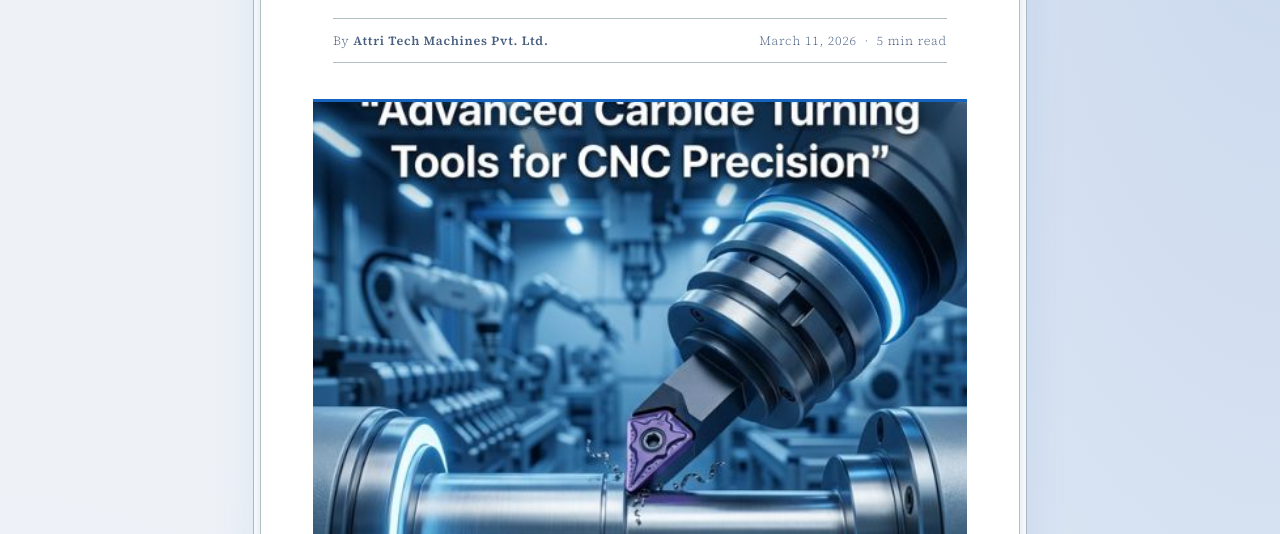
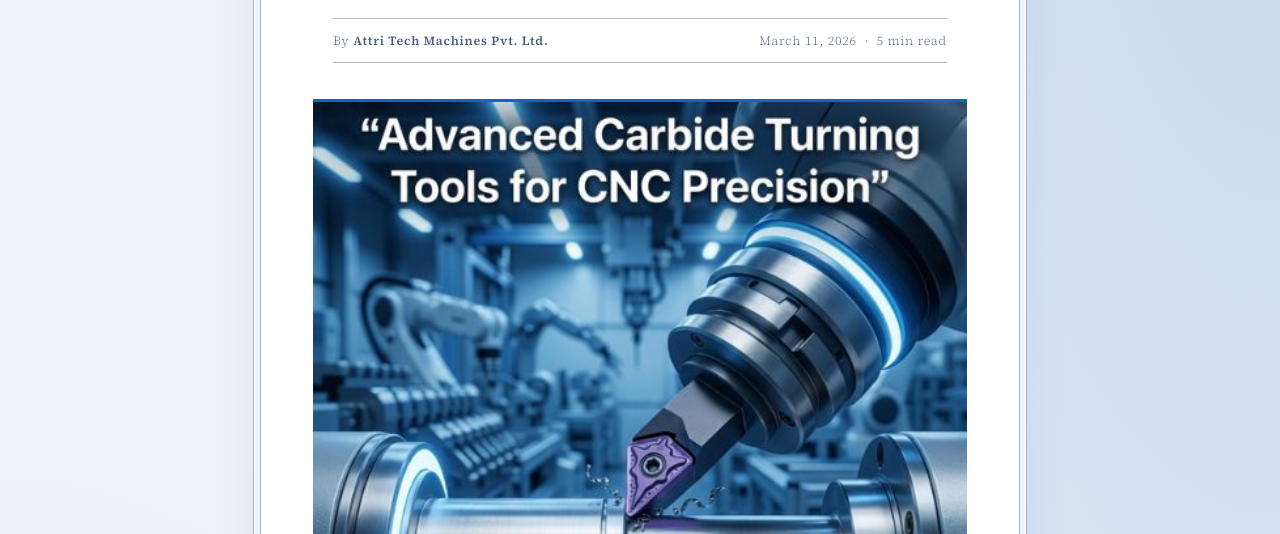
Before and after one commit to advikarane/Advanced-Carbide-Turning-Tools-for-CNC-Precision, a plain HTML site: page index.html in a window 1280 px wide. Shown: the part 266-800 px from the top of the page. Drawn offline with nearby package versions, Linux system fonts and the light colour scheme; a web font is replaced by a local one.

Commit message:
Update index.html

```diff
--- a/index.html
+++ b/index.html
@@ -118,7 +118,7 @@
     .article-image {
       width: 100%;
       display: block;
-      max-height: 550px;
+      max-height: 600px;
       object-fit: cover;
       border-top: 3px solid var(--accent);
       border-bottom: 1px solid var(--rule);
```
